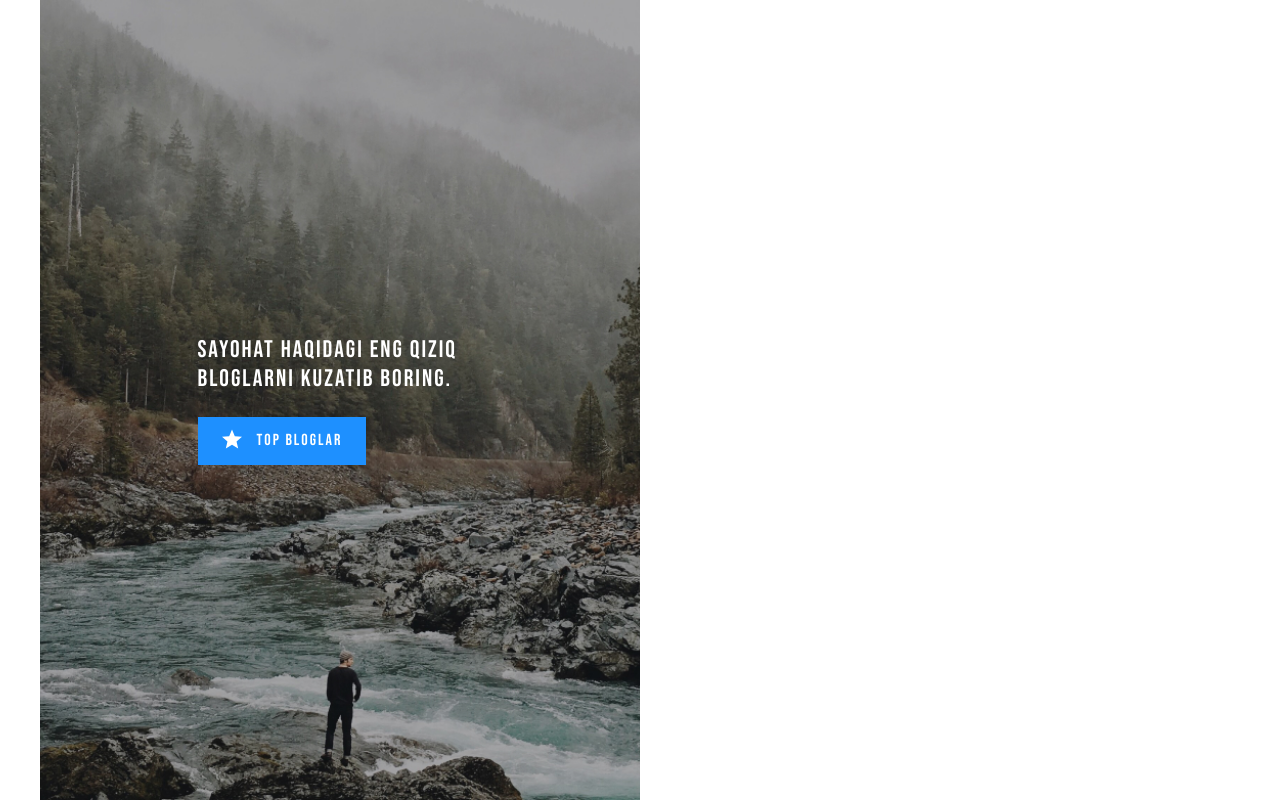
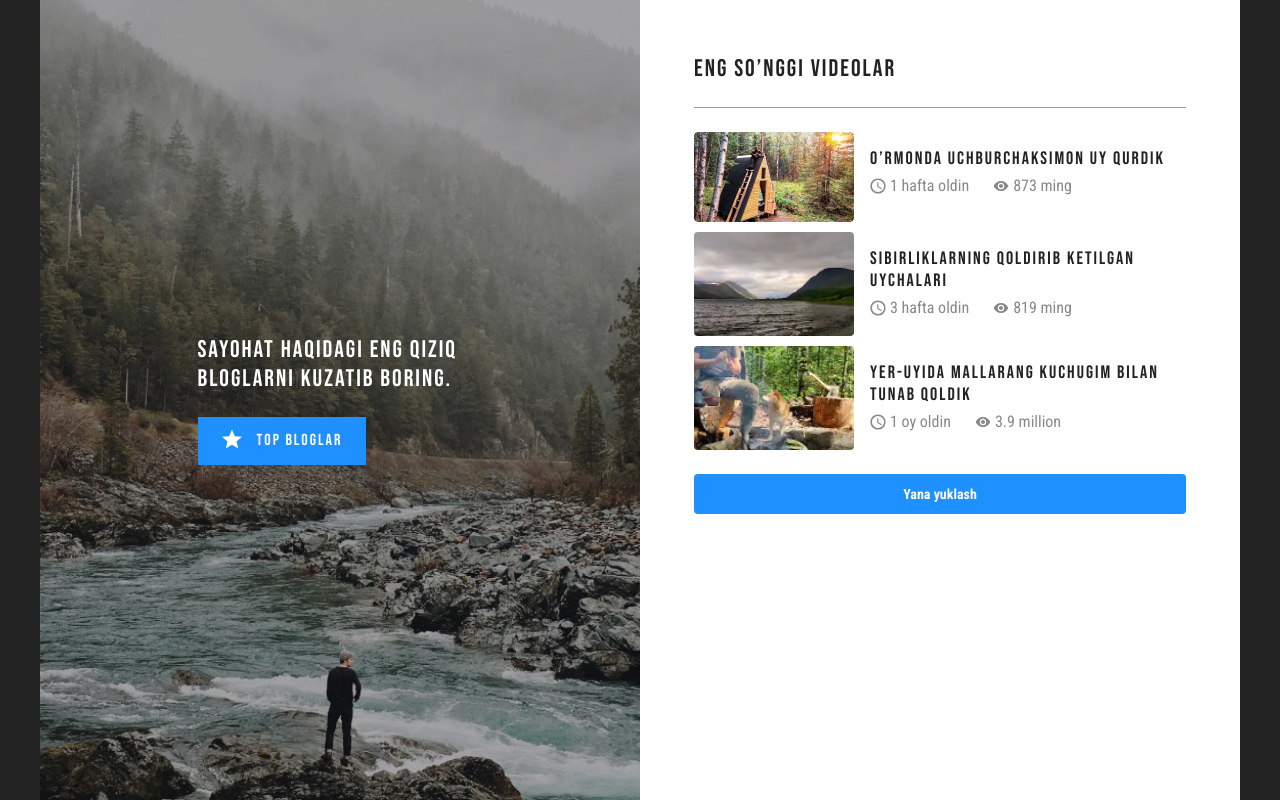
Before and after one commit to Azizbek-Boyhamdamov/Articles, a plain HTML site: page index.html in a window 1280 px wide. Drawn offline with Linux system fonts and the light colour scheme.

Commit message:
Add  latest-videos section and finish website

```diff
--- a/css/style.css
+++ b/css/style.css
@@ -20,10 +20,13 @@ body{
   font-size: 16px;
   line-height: 1.5;
   font-family:'Bebas Neue', "Arial", sans-serif;
-  background-color: #fff;
+  background-color: #222;
   color: #222;
+}
 
-
+*:focus{
+  outline: 2px dashed #1e90ff;
+  outline-offset: 2px;
 }
 
 img{
@@ -123,8 +126,144 @@ li{
   margin-right: 15px;
 }
 
+/* LATEST-VIDEOS */
 
+.latest-videos {
+  background-color: #fff;
+  width: 100%;
+  max-width: 600px;
+  padding: 54px;
+}
 
+.latest-viseos-heading {
+  margin-top: 0;
+  margin-bottom: 24px;
+  text-transform: uppercase;
+  font-weight: 400;
+  font-size: 24px;
+  line-height: 29px;
+  letter-spacing: 2px;
+}
+
+.latest-videos-divider {
+  border: 0;
+  height: 1px;
+  background-color: #999;
+  margin-top: 0;
+  margin-bottom: 24px;
+}
+
+.latest-videos-list {
+  padding: 0;
+  margin: 0;
+  margin-bottom: 24px;
+}
+
+.latest-videos-item:not(:last-child) {
+  margin-bottom: 10px;
+}
+
+/* ITEM-LATEST-VIDEOS */
+
+.item-latest-videos {
+  display: flex;
+}
+
+.item-latest-videos-img {
+  width: 160px;
+  height: auto;
+  border-radius: 4px;
+  object-fit: cover;
+}
+
+.item-latest-videos-info {
+  padding: 16px;
+  flex-grow: 1;
+}
+
+.item-latest-videos-heading {
+  margin-top: 0;
+  margin-bottom: 4px;
+  text-transform: uppercase;
+  font-weight: 400;
+  font-size: 18px;
+  line-height: 22px;
+  letter-spacing: 2px;
+}
+
+.item-latest-videos-link {
+  display: inline-block;
+  color: #222;
+  transition: color 0.4s ease;
+}
+
+.item-latest-videos-link:hover{
+  color: #1E90FF;
+}
+
+.item-latest-videos-link:active{
+  color: rgba(30, 144, 255, 0.6);
+}
+
+.item-latest-videos-meta {
+  display: flex;
+  align-items: center;
+  font-family: 'Roboto Condensed','Arial', sans-serif;
+  font-weight: 400;
+  color: #888;
+}
+
+.item-latest-videos-meta-item{
+  display: flex;
+  align-items: center;
+}
+
+.item-latest-videos-meta-item:not(:last-child){
+  margin-right: 24px;
+}
+
+.item-latest-videos-meta-item::before{
+  content: "";
+  width: 16px;
+  height: 16px;
+  margin-right: 4px;
+  background-repeat: no-repeat;
+  background-size: contain;
+  background-position: center;
+}
+
+.item-latest-videos-meta-item-published-at::before{
+  background-image: url("../images/clock.svg");
+}
+
+.item-latest-videos-meta-item-views::before{
+  background-image: url("../images/visiblity.svg");
+}
+
+/* LOAD MORE BUTTON */
+
+.load-morer-btn{
+  display: block;
+  border: 0;
+  border-radius: 4px;
+  width: 100%;
+  padding: 12px;
+  background-color: #1E90FF;
+  color: #fff;
+  font-weight: 700;
+  font-size: 14px;
+  font-family: 'Roboto Condensed','Arial', sans-serif;
+  line-height: 16px;
+  cursor: pointer;
+}
+
+.load-morer-btn:hover{
+  background-color: rgba(30, 144, 255, 0.8);
+}
+
+.load-morer-btn:active{
+  background-color: rgba(30, 144, 255, 0.6);
+}
 
 /* BACKGROUND-IMAGE FOR RETINA SCREENS */
 
--- a/index.html
+++ b/index.html
@@ -19,6 +19,9 @@
 <body>
   <div class="main-content">
     <div class="content-wrapper">
+
+      <!-- HERO -->
+
       <div class="hero">
         <div class="hero-content">
           <h1 class="hero-hesding">Sayohat haqidagi eng qiziq
@@ -30,6 +33,68 @@
             </a>
         </div>
       </div>
+
+      <!-- LATEST-VIDEOS -->
+
+      <section class="latest-videos">
+        <h2 class="latest-viseos-heading">Eng so’nggi videolar</h2>
+        <hr class="latest-videos-divider">
+        <ul class="latest-videos-list">
+
+          <!-- ITEM -->
+
+          <li class="latest-videos-item">
+            <div class="item-latest-videos">
+              <img class="item-latest-videos-img" src="./images/article-poster-house.jpg" alt="O’rmonda uchburchaksimon uy qurdik" width="160" height="90" srcset="./images/article-poster-house.jpg 1x , ./images/article-poster-house@2x.jpg 2x">
+              <div class="item-latest-videos-info">
+                <h3 class="item-latest-videos-heading">
+                  <a class="item-latest-videos-link" href="#" >O’rmonda uchburchaksimon uy qurdik</a>
+                </h3>
+                <div class="item-latest-videos-meta">
+                  <time class="item-latest-videos-meta-item  item-latest-videos-meta-item-published-at" datetime="2021-09-23">1 hafta oldin</time>
+                  <div class="item-latest-videos-meta-item  item-latest-videos-meta-item-views">873 ming</div>
+                </div>
+              </div>
+            </div>
+          </li>
+
+          <!-- ITEM -->
+
+          <li class="latest-videos-item">
+            <div class="item-latest-videos">
+              <img class="item-latest-videos-img" src="./images/article-poster-siberia.jpg" alt="Sibirliklarning qoldirib ketilgan uychalari" width="160" height="90" srcset="./images/article-poster-siberia.jpg 1x , ./images/article-poster-siberia@2x.jpg 2x">
+              <div class="item-latest-videos-info">
+                <h3 class="item-latest-videos-heading">
+                  <a class="item-latest-videos-link" href="#" >Sibirliklarning qoldirib ketilgan uychalari</a>
+                </h3>
+                <div class="item-latest-videos-meta">
+                  <time class="item-latest-videos-meta-item  item-latest-videos-meta-item-published-at" datetime="2021-09-09">3 hafta oldin</time>
+                  <div class="item-latest-videos-meta-item  item-latest-videos-meta-item-views">819 ming</div>
+                </div>
+              </div>
+            </div>
+          </li>
+
+          <!-- ITEM -->
+
+          <li class="latest-videos-item">
+            <div class="item-latest-videos">
+              <img class="item-latest-videos-img" src="./images/article-poster-campfire.jpg" alt="Yer-uyida mallarang kuchugim bilan tunab qoldik" width="160" height="90" srcset="./images/article-poster-campfire.jpg 1x , ./images/article-poster-campfire@2x.jpg 2x">
+              <div class="item-latest-videos-info">
+                <h3 class="item-latest-videos-heading">
+                  <a class="item-latest-videos-link" href="#" >Yer-uyida mallarang kuchugim bilan tunab qoldik</a>
+                </h3>
+                <div class="item-latest-videos-meta">
+                  <time class="item-latest-videos-meta-item  item-latest-videos-meta-item-published-at" datetime="2021-08-26">1 oy oldin</time>
+                  <div class="item-latest-videos-meta-item  item-latest-videos-meta-item-views">3.9 million</div>
+                </div>
+              </div>
+            </div>
+          </li>
+        </ul>
+        <button class="load-morer-btn" type="button">Yana yuklash</button>
+      </section>
+
     </div>
   </div>
   <script src="./js/main.js"></script>
```
Also changed, not shown: images/article-poster-campfire.jpg (renamed from images/article-poster-2.jpg), images/article-poster-campfire@2x.jpg (renamed from images/article-poster@2x-2.jpg), images/article-poster-house.jpg (renamed from images/article-poster.jpg), images/article-poster-house@2x.jpg (renamed from images/article-poster@2x.jpg), images/article-poster-siberia.jpg (renamed from images/article-poster-1.jpg), images/article-poster-siberia@2x.jpg (renamed from images/article-poster@2x-1.jpg), images/clock.svg (added), images/time.png (deleted), images/time@2x.png (deleted), images/view.png (deleted), images/view@2x.png (deleted), images/visiblity.svg (added).
